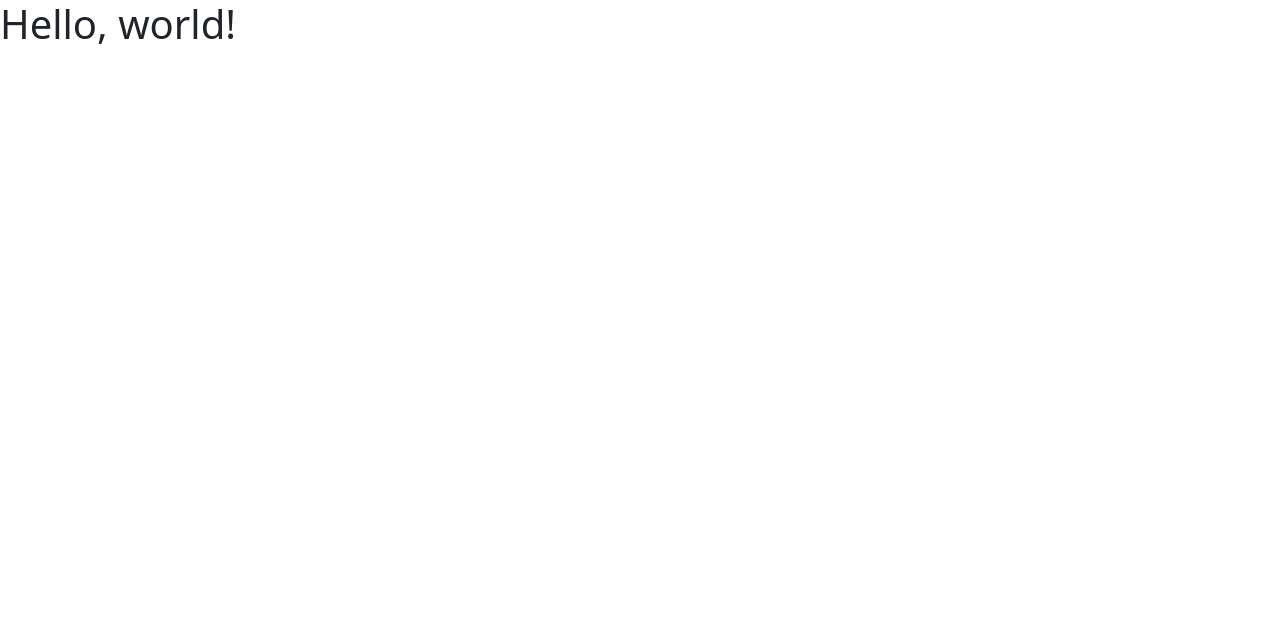
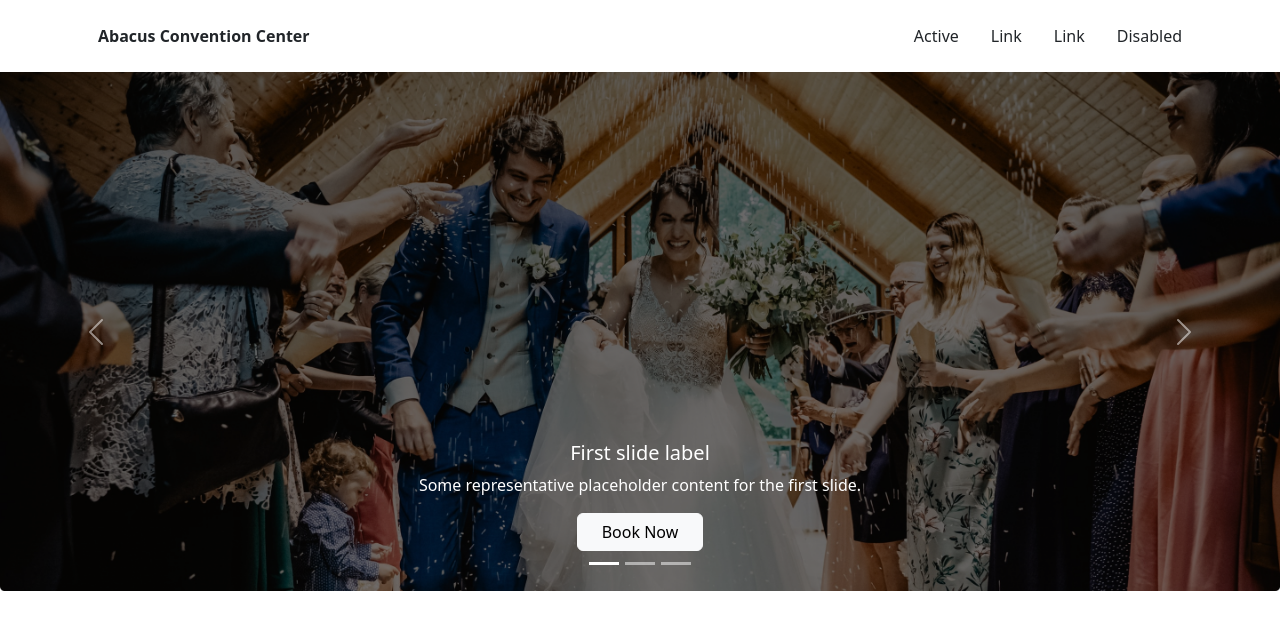
Before and after one commit to mursona/black-queen-convention-hall, a plain HTML site: page index.html in a window 1280 px wide. Drawn offline with nearby package versions, Linux system fonts and the light colour scheme.

Commit message:
navbar and sliders done

```diff
--- a/index.html
+++ b/index.html
@@ -3,11 +3,87 @@
   <head>
     <meta charset="utf-8">
     <meta name="viewport" content="width=device-width, initial-scale=1">
-    <title>Bootstrap demo</title>
+    <title>Black Queen Convention Hall</title>
     <link href="https://cdn.jsdelivr.net/npm/bootstrap@5.2.0/dist/css/bootstrap.min.css" rel="stylesheet" integrity="sha384-gH2yIJqKdNHPEq0n4Mqa/HGKIhSkIHeL5AyhkYV8i59U5AR6csBvApHHNl/vI1Bx" crossorigin="anonymous">
   </head>
   <body>
-    <h1>Hello, world!</h1>
+    <main>
+        <h1 class="visually-hidden">Headers examples</h1>
+        <header>
+
+            <div class="container">
+                <div class="row py-3">
+                    <div class="col col-6">
+                        <ul class="nav justify-content-start">
+                            <li class="nav-item">
+                              <a class="nav-link active text-dark fw-bold" aria-current="page" href="#">Abacus Convention Center</a>
+                            </li>
+                        </ul>
+                    </div>
+                    <div class="col col-6">
+                        <ul class="nav justify-content-end">
+                            <li class="nav-item">
+                              <a class="nav-link active text-dark" aria-current="page" href="#">Active</a>
+                            </li>
+                            <li class="nav-item">
+                              <a class="nav-link active text-dark" href="#">Link</a>
+                            </li>
+                            <li class="nav-item">
+                              <a class="nav-link active text-dark" href="#">Link</a>
+                            </li>
+                            <li class="nav-item">
+                              <a class="nav-link active text-dark">Disabled</a>
+                            </li>
+                          </ul>
+                    </div>
+                </div>
+
+            </div>
+        </header>
+
+        <!-- image slider -->
+        <div id="carouselExampleCaptions" class="carousel slide" data-bs-ride="false">
+            <div class="carousel-indicators">
+              <button type="button" data-bs-target="#carouselExampleCaptions" data-bs-slide-to="0" class="active" aria-current="true" aria-label="Slide 1"></button>
+              <button type="button" data-bs-target="#carouselExampleCaptions" data-bs-slide-to="1" aria-label="Slide 2"></button>
+              <button type="button" data-bs-target="#carouselExampleCaptions" data-bs-slide-to="2" aria-label="Slide 3"></button>
+            </div>
+            <div class="carousel-inner">
+              <div class="carousel-item active">
+                <img src="images/banner.png" class="d-block w-100" alt="...">
+                <div class="carousel-caption d-none d-md-block">
+                  <h5>First slide label</h5>
+                  <p>Some representative placeholder content for the first slide.</p>
+                  <button type="button" class="btn btn-light px-4">Book Now</button>
+                </div>
+              </div>
+              <div class="carousel-item">
+                <img src="images/banner.png" class="d-block w-100" alt="...">
+                <div class="carousel-caption d-none d-md-block">
+                  <h5>Second slide label</h5>
+                  <p>Some representative placeholder content for the second slide.</p>
+                  <button type="button" class="btn btn-light px-4">Light</button>
+                </div>
+              </div>
+              <div class="carousel-item">
+                <img src="images/banner.png" class="d-block w-100" alt="...">
+                <div class="carousel-caption d-none d-md-block">
+                  <h5>Third slide label</h5>
+                  <p>Some representative placeholder content for the third slide.</p>
+                  <button type="button" class="btn btn-light px-4">Light</button>
+                </div>
+              </div>
+            </div>
+            <button class="carousel-control-prev" type="button" data-bs-target="#carouselExampleCaptions" data-bs-slide="prev">
+              <span class="carousel-control-prev-icon" aria-hidden="true"></span>
+              <span class="visually-hidden">Previous</span>
+            </button>
+            <button class="carousel-control-next" type="button" data-bs-target="#carouselExampleCaptions" data-bs-slide="next">
+              <span class="carousel-control-next-icon" aria-hidden="true"></span>
+              <span class="visually-hidden">Next</span>
+            </button>
+          </div>
+    </main>
 
     <script src="https://cdn.jsdelivr.net/npm/bootstrap@5.2.0/dist/js/bootstrap.bundle.min.js" integrity="sha384-A3rJD856KowSb7dwlZdYEkO39Gagi7vIsF0jrRAoQmDKKtQBHUuLZ9AsSv4jD4Xa" crossorigin="anonymous"></script>
   </body>
```
Also changed, not shown: icons/Vector.svg (added), icons/arrow-forward 1.svg (added), icons/ctor.svg (added), icons/menu-2 1.svg (added), icons/watermark.svg (added), images/banner.png (added), images/people.png (added), images/person 1.png (added), images/person 2.png (added), images/person 3.png (added), images/wedding.png (added).
